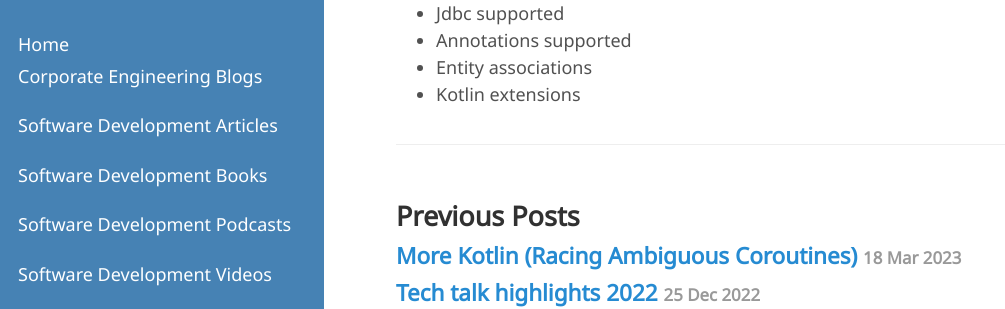
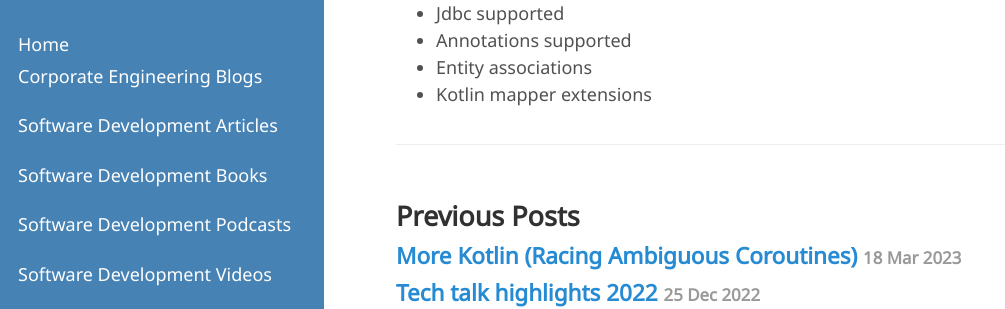
Before and after one commit to griffio/griffio.github.io, a Jekyll site: the page built from _posts/2023-04-20-More-Kotlin-Sql-Persistence-Comparision.md, in a window 1280 px wide and 900 px high, scrolled down 4985 px. Shown: the part 430-739 px from the top of the window, without its empty margins (0-1005 px from the left). Built offline with Jekyll 4.4.1, drawn with Linux system fonts in a browser that asks for light colours; some web fonts are replaced.

Commit message:
First draft
Kotlin Java Row Mappers

```diff
--- a/_posts/2023-04-20-More-Kotlin-Sql-Persistence-Comparision.md
+++ b/_posts/2023-04-20-More-Kotlin-Sql-Persistence-Comparision.md
@@ -189,4 +189,4 @@
 * Jdbc supported
 * Annotations supported
 * Entity associations
-* Kotlin extensions
+* Kotlin mapper extensions
```
